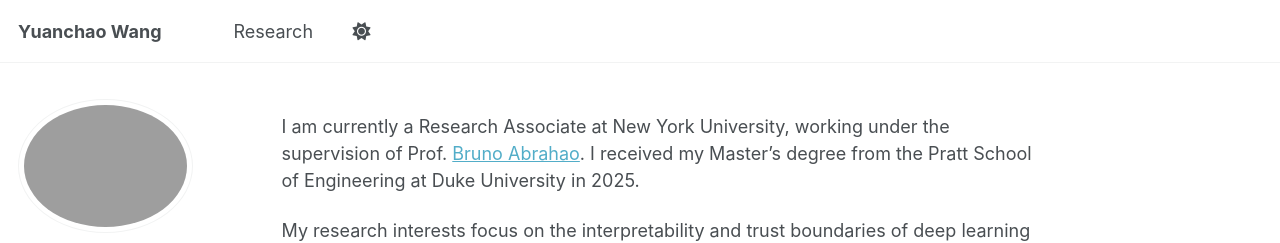
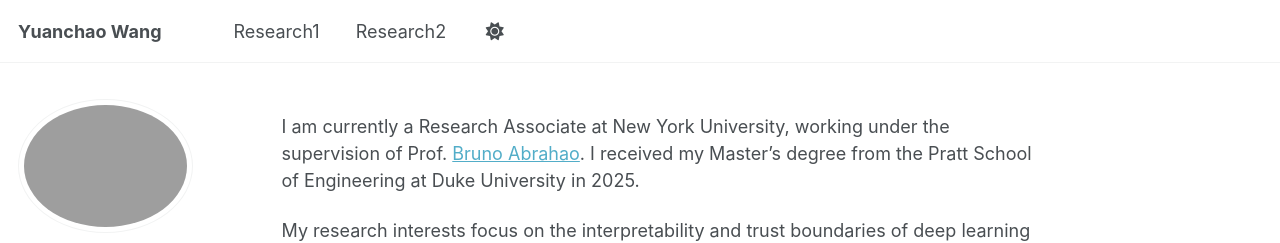
Before and after one commit to JohnnyWyc/JohnnyWyc.github.io, a Jekyll site: the page built from _pages/about.md, in a window 1280 px wide. Shown: the top 243 px of the page. Built offline with Jekyll 4.4.1, drawn with Linux system fonts in a browser that asks for light colours; a script bundle is joined from its source files by our own code; library files that are not in the unit come from our copies.

Commit message:
Update navigation with new research links

```diff
--- a/_data/navigation.yml
+++ b/_data/navigation.yml
@@ -8,5 +8,8 @@
 #      Markdown formatted page while the second is generated using JSON.
 
 main:
-  - title: "Research"
-    url: /research/
+  - title: "Research1"
+    url: /research1/
+
+  - title: "Research2"
+    url: /research2/
```
